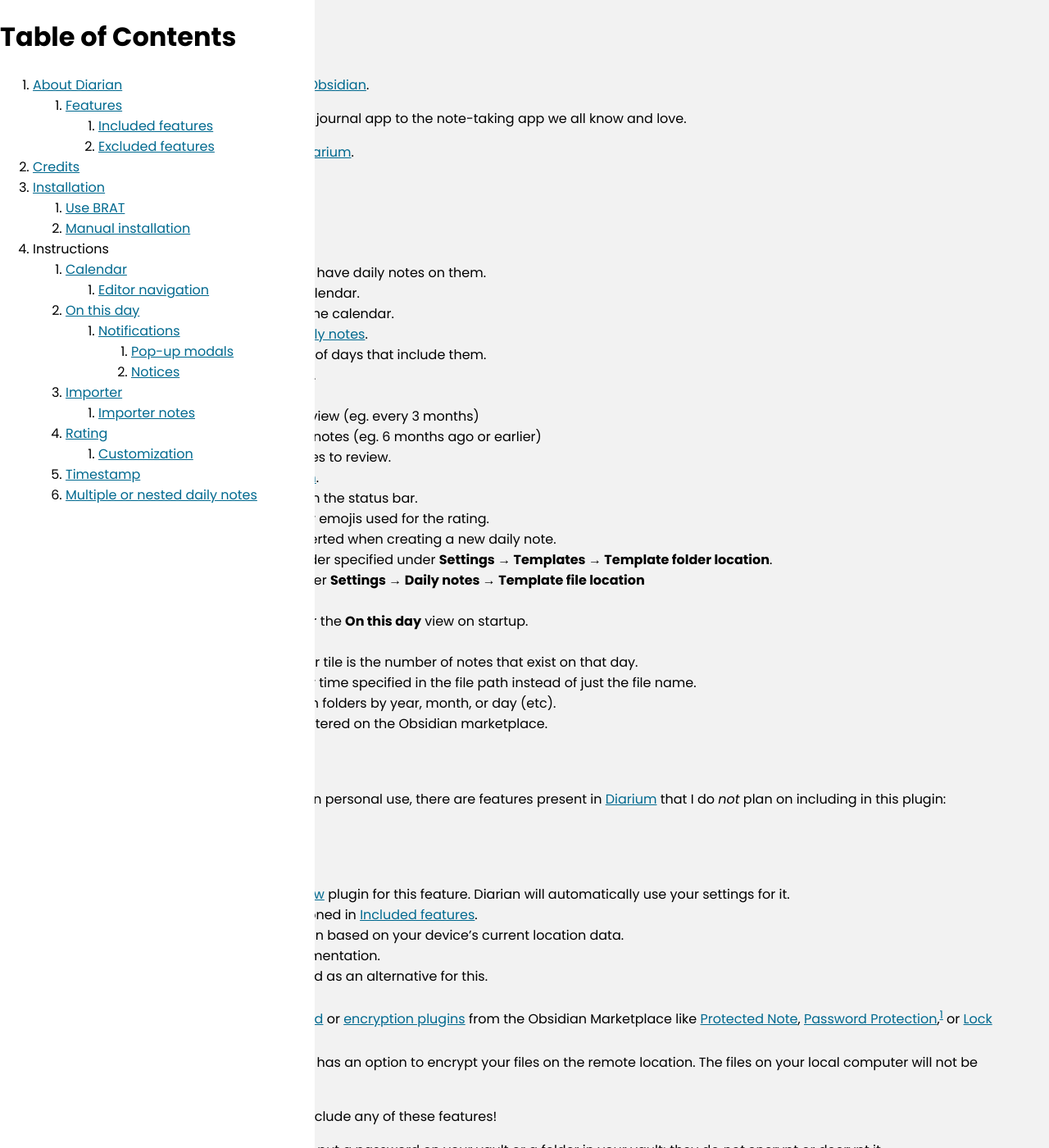
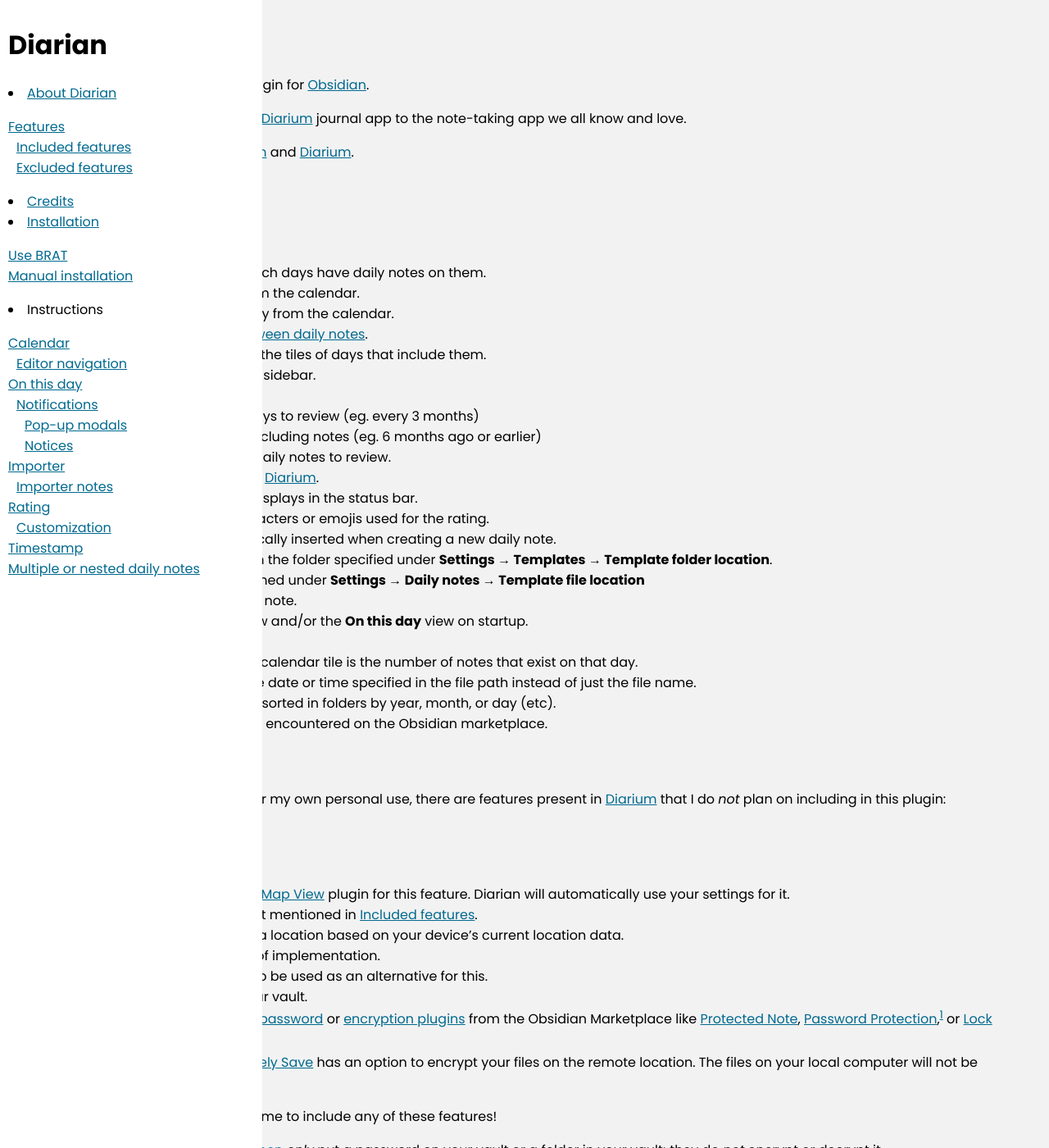
Before and after one commit to Erallie/diarian, a Jekyll site: the page built from index.md, in a window 1280 px wide and 1400 px high. Shown: the whole window at 82% size. Built offline with Jekyll 4.4.1, drawn with Linux system fonts in a browser that asks for light colours.

Commit message:
Trying different layout

```diff
--- a/_includes/heading.html
+++ b/_includes/heading.html
@@ -1,5 +1,3 @@
-<h1 dir="auto">Table of Contents</h1>
-<ol>
 <li dir="auto">
     <a title="https://erallie.github.io/diarian/index.html#about-diarian"
         href="https://erallie.github.io/diarian/index.html#about-diarian" target="_blank" rel="noopener">
@@ -78,8 +76,8 @@
         </li>
         <li dir="auto">
             <a title="https://erallie.github.io/diarian/Instructions/On%20this%20day.html#on-this-day"
-                    href="https://erallie.github.io/diarian/Instructions/On%20this%20day.html#on-this-day"
-                    target="_blank" rel="noopener">
+                href="https://erallie.github.io/diarian/Instructions/On%20this%20day.html#on-this-day" target="_blank"
+                rel="noopener">
                 On this day
             </a>
             <ol>
@@ -126,15 +124,14 @@
         </li>
         <li dir="auto">
             <a title="https://erallie.github.io/diarian/Instructions/Rating.html#rating"
-                    href="https://erallie.github.io/diarian/Instructions/Rating.html#rating" target="_blank"
-                    rel="noopener">
+                href="https://erallie.github.io/diarian/Instructions/Rating.html#rating" target="_blank" rel="noopener">
                 Rating
             </a>
             <ol>
                 <li dir="auto">
                     <a title="https://erallie.github.io/diarian/Instructions/Rating.html#customization"
-                            href="https://erallie.github.io/diarian/Instructions/Rating.html#customization"
-                            target="_blank" rel="noopener">
+                        href="https://erallie.github.io/diarian/Instructions/Rating.html#customization" target="_blank"
+                        rel="noopener">
                         Customization
                     </a>
                 </li>
@@ -156,4 +153,3 @@
         </li>
     </ol>
 </li>
-</ol>
--- a/_layouts/default.html
+++ b/_layouts/default.html
@@ -13,13 +13,16 @@
 </head>
 
 <body>
+    <div id="content">
         <header>
+            <h1>Diarian</h1>
             {% include heading.html %}
         </header>
 
         <main>
             {{ content }}
         </main>
+    </div>
 
     <footer>
     </footer>
--- a/css/style.css
+++ b/css/style.css
@@ -111,10 +111,23 @@ header {
     bottom: 0;
     top: 0;
     left: 0;
-    width: 100px;
-    min-width: 30%;
-    height: 100%;
+    max-width: 100%;
+    width: 300px;
     background-color: white;
+    padding: 10px;
+}
+
+header ol {
+    list-style-type: none;
+    padding: 0;
+}
+
+header>ol {
+    margin: 0;
+}
+
+header ol>li>ol {
+    margin-left: 10px;
 }
 
 body {
```
Lines whose indentation alone changed are shown as unchanged.
